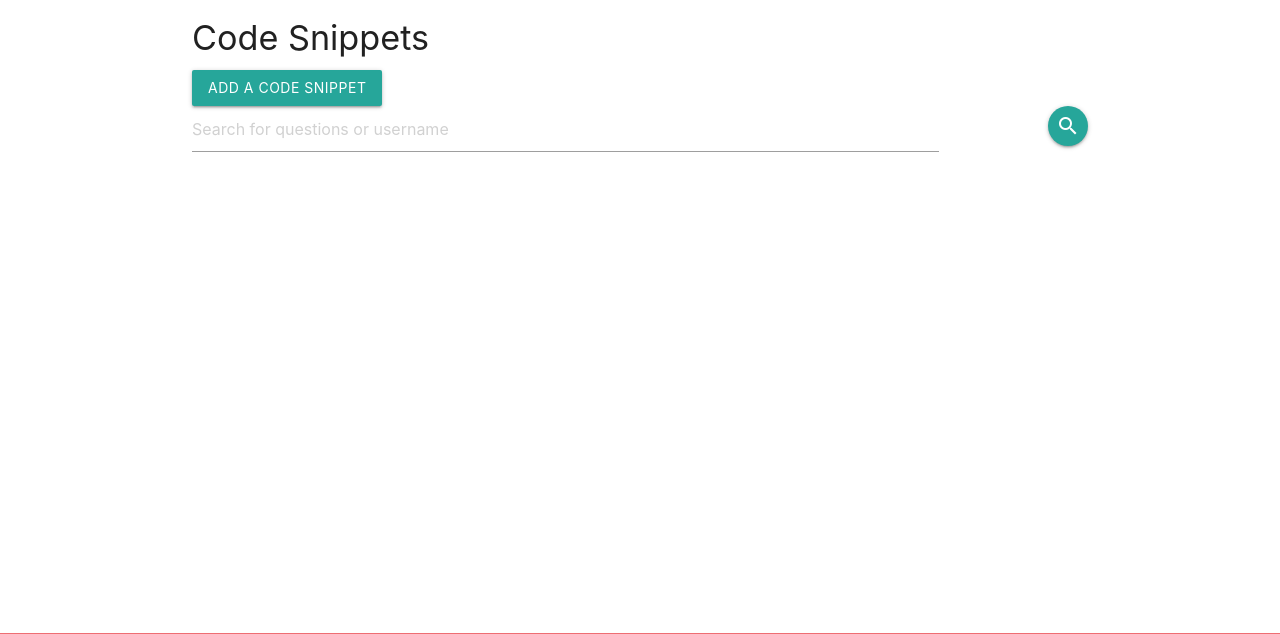
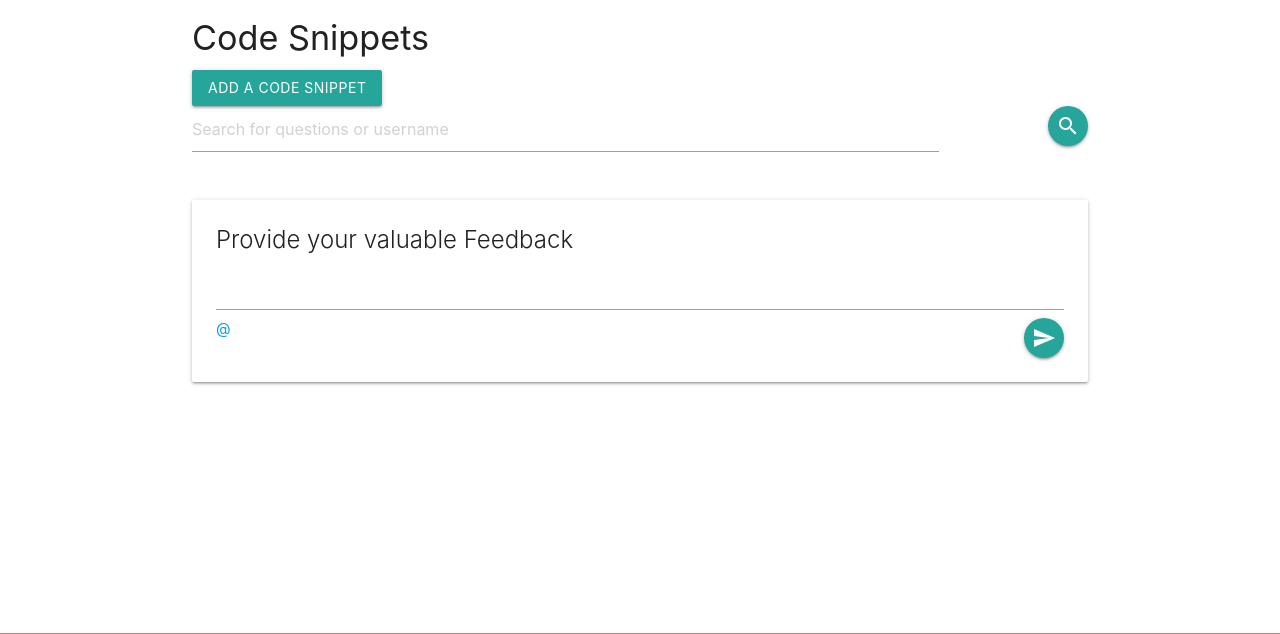
Before and after one commit to shreyansh75710/CodePattern, a Django app: page / in a window 1280 px wide. Shown: the part 144-778 px from the top of the page. Run offline with Django 3.2, Linux system fonts and the light colour scheme; data that the repository does not hold is empty.

Commit message:
final commit for feedback feature

```diff
--- a/base/urls.py
+++ b/base/urls.py
@@ -9,4 +9,5 @@ urlpatterns = [
     path('codeUpdate/<int:pk>/', views.codeUpdate, name='codeUpdate'),
     path('codeDelete/<int:pk>/', views.codeDelete, name='codeDelete'),
     path('deleteComment/<int:pk>/', views.deleteComment, name="deleteComment"),
+    path('feedback/', views.feedback, name='feedback'),
 ]
--- a/base/views.py
+++ b/base/views.py
@@ -1,5 +1,5 @@
 from django.shortcuts import render, redirect
-from .models import codeSnippet, comment, theoryNote
+from .models import codeSnippet, comment, theoryNote, feedback as fb
 from django.contrib.auth.decorators import login_required
 from django.contrib import messages
 from django.db.models import Q
@@ -39,6 +39,15 @@ def codeView(request, pk):
     return render(request, 'base/codeView.html', {'codeSnippet':CodeSnippet,'comments':comments})
 
 @login_required
+def feedback(request):
+    if request.method == 'POST':
+        description = request.POST.get("feedback")
+        Feedback = fb(user=request.user, description=description)
+        Feedback.save()
+        messages.add_message(request, messages.SUCCESS, "Feedback submitted")
+    return redirect("index")
+
+@login_required
 def codeUpdate(request, pk):
     CodeSnippet = codeSnippet.objects.get(id=pk)
     if not request.user == CodeSnippet.user :
--- a/codenet/settings.py
+++ b/codenet/settings.py
@@ -13,7 +13,7 @@ BASE_DIR = Path(__file__).resolve().parent.parent
 SECRET_KEY = 'django-insecure--z-$tqx@*cxvi=c%)o*+g@d9l38m!k3(n&gz-*0s1saaczqebw'
 
 # SECURITY WARNING: don't run with debug turned on in production!
-DEBUG = False
+DEBUG = True
 
 LOGIN_URL = '/auth/login'
 
--- a/templates/base/codeView.html
+++ b/templates/base/codeView.html
@@ -21,9 +21,9 @@
           <form method="POST" action="">
               {% csrf_token %}
               <input type="text" name="comment">
-              <input type="submit" value="Upload Comment">
+              <input class="btn btn-default" type="submit" value="Upload Comment">
           </form>
-          <a>@{{request.user.username}}</a>
+          <a class="right">@{{request.user.username}}</a>
       </div>
     </div>
   </div>
--- a/templates/base/index.html
+++ b/templates/base/index.html
@@ -18,7 +18,7 @@
     <h4>Code Snippets </h4>
     <a class="btn btn-default" href="{% url 'codeCreate' %}">Add a code Snippet</a>
     <div class="row">
-        <form class="col s12" metod="GET">
+        <form class="col s12" method="GET">
             <div class="row">
                 <input type="text" class="col s10" placeholder="Search for questions or username " name="query">
                 <button class="btn-floating btn-med waves-effect waves-light right" type="submit">
@@ -44,6 +44,23 @@
             </div>
         {% endfor %}
     </div>
+
+    <div class="row">
+        <div class="card small " style="height:10%">
+          <div class="card-content">
+              <span class="card-title">Provide your valuable Feedback</span>
+              <form method="POST" action="{% url 'feedback' %}">
+                  {% csrf_token %}
+                  <input type="text" name="feedback">
+                  <button class="btn-floating btn-med waves-effect waves-light right" type="submit">
+                    <i class="material-icons">send</i>
+                </button>
+              </form>
+              <a >@{{request.user.username}}</a>
+          </div>
+        </div>
+    </div>
+
 </div>
 
 {% endblock %}
```
